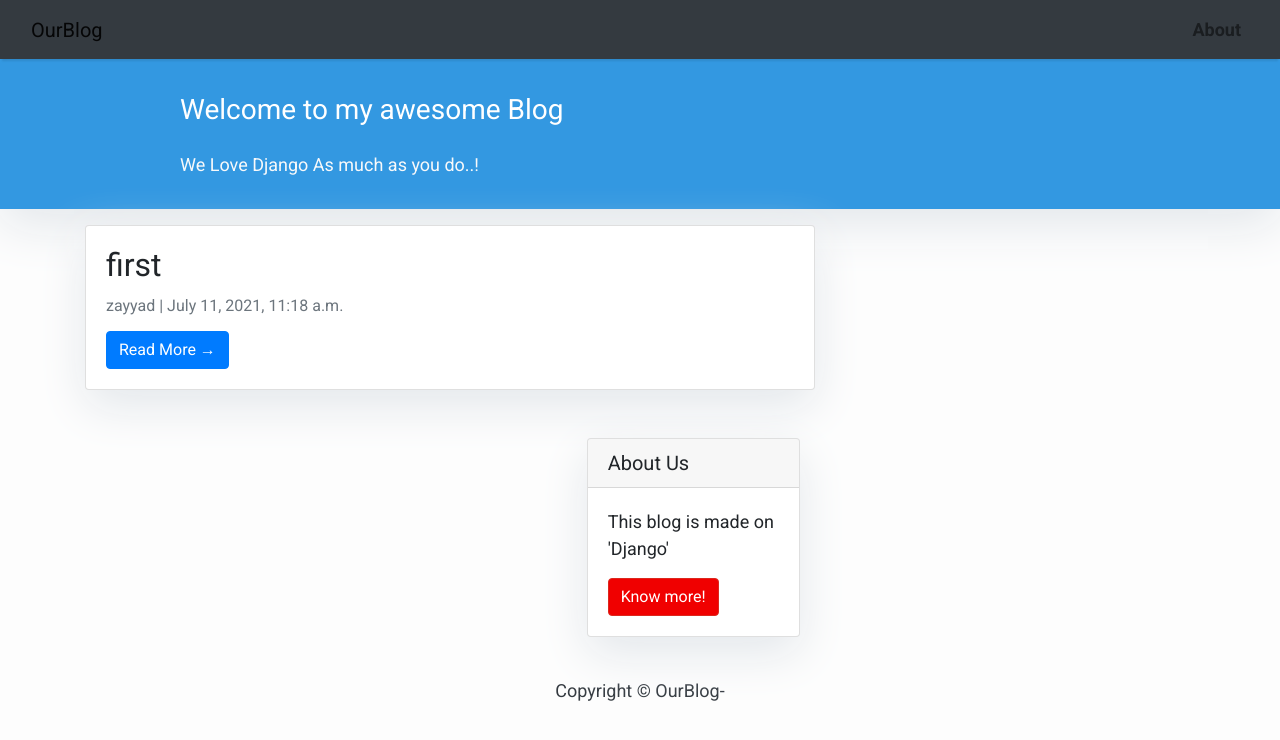
After one commit to Pythonfriendss/ourblog, a Django app: page / in a window 1280 px wide. The commit adds this page. Shown: the top 740 px of the page. Run offline with Django 3.2, Linux system fonts and the light colour scheme; data comes from the database, SQL or seed files in the repository; some libraries are stand-ins or nearby versions.

Commit message:
zayyad blog commit, added templates

```diff
--- a/ourblog/blog/models.py
+++ b/ourblog/blog/models.py
@@ -1,39 +1,15 @@
 from django.db import models
 from django.utils import timezone
 from django.contrib.auth.models import User
-from PIL import Image
 
-class Profile(models.Model):
-    user = models.OneToOneField(User, on_delete=models.CASCADE)
-    image = models.ImageField(default='default.jpg', upload_to='profile_pics')
-
-    def __str__(self):
-        return f'{self.user.username} Profile'
-
-    def save(self):
-        super().save()
-
-        img = Image.open(self.image.path)
-
-        if img.height > 300 or img.width > 300:
-            output_size = (300, 300)
-            img.thumbnail(output_size)
-            img.save(self.image.path)
-
+STATUS = (
+    (0,"Draft"),
+    (1,"Publish")
+)
+# Create your models here.
 class Article(models.Model):
     title = models.CharField(max_length=150)
-    author = models.ForeignKey(User, models.PROTECT)
-    article_text = models.TextField()
+    author = models.ForeignKey(User, on_delete= models.CASCADE,related_name='blog_posts')
+    content = models.TextField()
     pub_date = models.DateTimeField(default=timezone.now)
-
-
-class Comment(models.Model):
-    post = models.ForeignKey(Article,on_delete=models.CASCADE,related_name='comments')
-    created_on = models.DateTimeField(auto_now_add=True)
-    active = models.BooleanField(default=False)
-
-    class Meta:
-        ordering = ['created_on']
-
-    def __str__(self):
-        return f"comment {self.body} by {self.name}"
+    status = models.IntegerField(choices=STATUS, default=0)
--- a/ourblog/blog/templates/blog/index.html
+++ /dev/null
@@ -1,5 +0,0 @@
-{% extends "base.html" %}
-
-{% block content %}
-
-{% endblock %}
--- a/ourblog/blog/urls.py
+++ b/ourblog/blog/urls.py
@@ -2,10 +2,9 @@ from django.urls import path
 
 from .views import IndexView, ArticleCreateView, ArticleDetailView
 
-app_name = 'blog'
 
 urlpatterns=[
-    path("", IndexView.as_view(), name="index"),
+    path("", IndexView.as_view(), name='index'),
     path('article/<int:pk>/', ArticleDetailView.as_view(), name='article-detail'),
     path('article/new', ArticleCreateView.as_view(), name='new-article'),
 ]
--- a/ourblog/blog/views.py
+++ b/ourblog/blog/views.py
@@ -1,20 +1,32 @@
 from django.shortcuts import render, get_object_or_404
 from django.http import HttpResponse, HttpResponseRedirect
-from .models import Article, Comment
+from .models import Article
 from django.urls import reverse
 from django.views.generic import ListView, DetailView, CreateView
 
+def index(request):
+    context = {
+        'posts': Article.objects.all()
+    }
+    return render(request, 'index.html', context)
 
 class IndexView(ListView):
     model = Article
     context_object_name = 'article'
-    template_name = 'blog/index.html'
+    template_name = 'index.html'
+    ordering = ['-pub_date']
+    paginate_by = 5
 
-    def get_queryset(self):
-        return Article.objects.order_by('-pub_date')[:10]
+    # def get_queryset(self):
+    #     user = get_object_or_404(User, username=self.kwargs.get('username'))
+    #     return Article.objects.filter(author=user).order_by('-date_posted')
+
+    # def get_queryset(self):
+    #     return Article.objects.order_by('-pub_date')[:10]
 
 class ArticleDetailView(DetailView):
     model = Article
+    template_name = 'article-detail.html'
 
 class ArticleCreateView(CreateView):
     model = Article
--- a/ourblog/blog/templates/blog/base.html
+++ b/ourblog/templates/base.html
@@ -44,9 +44,9 @@
     </style>
 
     <!-- Navigation -->
-    <nav class="navbar navbar-expand-lg navbar-light bg-light shadow" id="mainNav">
+    <nav class="navbar navbar-expand-lg navbar-light bg-dark shadow" id="mainNav">
       <div class="container-fluid">
-        <a class="navbar-brand" href="{% url 'home' %}" OurBlog</a>
+        <a class="navbar-brand" href="{% url 'index' %}"> OurBlog</a>
         <button
           class="navbar-toggler navbar-toggler-right"
           type="button"
@@ -69,20 +69,7 @@
                 >About</a
               >
             </li>
-            <li class="nav-item text-black">
-              <a
-                class="nav-link text-black font-weight-bold"
-                href="#"
-                >Policy</a
-              >
-            </li>
-            <li class="nav-item text-black">
-              <a
-                class="nav-link text-black font-weight-bold"
-                href="#"
-                >Contact</a
-              >
-            </li>
+
           </ul>
         </div>
       </div>
--- /dev/null
+++ b/ourblog/templates/index.html
@@ -0,0 +1,59 @@
+{% extends "base.html" %}
+
+ {% block content %}
+<style>
+
+    body {
+        font-family: "Roboto", sans-serif;
+        font-size: 18px;
+        background-color: #fdfdfd;
+    }
+
+    .head_text{
+    color: white;
+  }
+    .card{
+    box-shadow: 0 16px 48px #E3E7EB;
+}
+</style>
+
+    <header class="masthead" >
+            <div class="overlay"></div>
+            <div class="container">
+              <div class="row">
+                <div class=" col-md-8 col-md-10 mx-auto">
+                  <div class="site-heading">
+                    <h3 class=" site-heading my-4 mt-3 text-white"> Welcome to my awesome Blog </h3>
+                    <p class="text-light">We Love Django As much as you do..! &nbsp
+                    </p>
+                </div>
+                    </div>
+                  </div>
+                </div>
+            </div>
+              </header>
+
+            <div class="container">
+                <div class="row">
+
+              <!-- Blog Entries Column -->
+              <div class="col-md-8 mt-3 left">
+              {% for article in article %}
+                <div class="card mb-4" >
+                  <div class="card-body">
+                    <h2 class="card-title">{{ article.title }}</h2>
+                    <p class="card-text text-muted h6">{{ article.author }} | {{ article.pub_date }} </p>
+
+                    <p class="card-text">{{article.article_text|slice:":200" }}</p>
+                    <a href="{% url 'article-detail' article.id  %}" class="btn btn-primary">Read More &rarr;</a>
+                  </div>
+
+                {% endfor %}
+
+            </div>
+                {% block sidebar %}
+                {% include 'sidebar.html' %}
+                {% endblock sidebar %}
+            </div>
+        </div>
+{%endblock%}
--- /dev/null
+++ b/ourblog/templates/sidebar.html
@@ -0,0 +1,22 @@
+{% block sidebar %}
+
+<style>
+        .card{
+            box-shadow: 0 16px 48px #E3E7EB;
+        }
+
+</style>
+
+<!-- Sidebar Widgets Column -->
+<div class="col-md-4 float-right ">
+<div class="card my-4">
+        <h5 class="card-header">About Us</h5>
+    <div class="card-body">
+        <p class="card-text"> This blog is made on 'Django'</p>
+        <a href="#"
+           class="btn btn-danger">Know more!</a>
+    </div>
+</div>
+</div>
+
+{% endblock sidebar %}
```
Also changed, not shown: ourblog/blog/admin.py (+6 -4 lines), ourblog/ourblog/settings.py (+5 -2 lines), ourblog/templates/article-detail.html (added, +16 -0 lines), ourblog/blog/migrations/0001_initial.py, ourblog/blog/migrations/0002_article_author.py (added), ourblog/blog/migrations/0002_auto_20210710_2026.py (deleted), ourblog/blog/migrations/0003_article_slug.py (added), ourblog/blog/migrations/0004_article_status.py (added), ourblog/blog/migrations/0005_auto_20210711_1217.py (added), ourblog/db.sqlite3.
